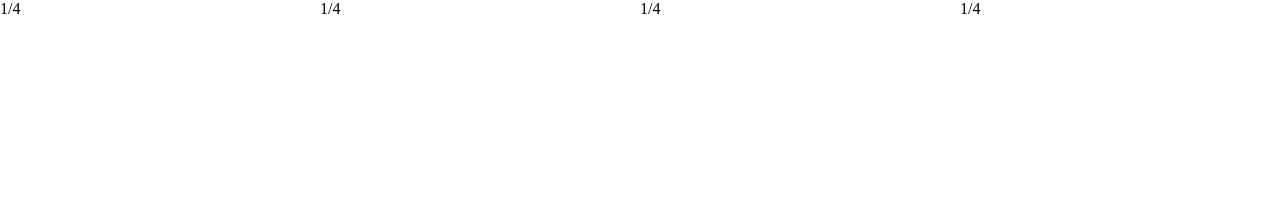
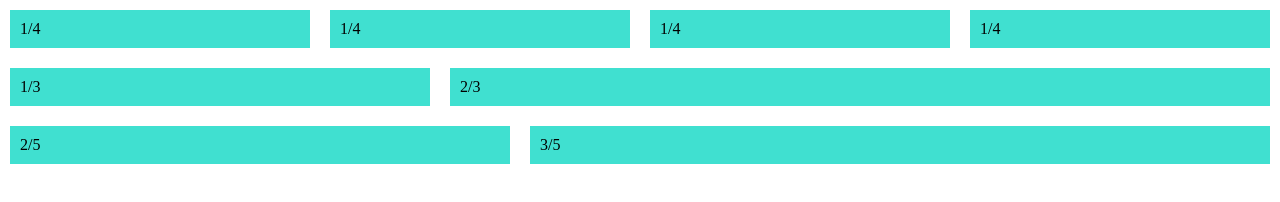
Before and after one commit to andrewp8/Coding_Dojo_WebFundamental, a plain HTML site: page flex-ible_columns/index.html in a window 1280 px wide. Drawn offline with Linux system fonts and the light colour scheme.

Commit message:
still don't how to remove the L & R padding w.o loosing the space btw each block

```diff
--- a/flex-ible_columns/index.html
+++ b/flex-ible_columns/index.html
@@ -14,5 +14,17 @@
       <div class="col">1/4</div>
       <div class="col">1/4</div>
   </div>
+
+  <div class="row">
+    <div class="col">1/3</div>
+    <div class="col-2">2/3</div>
+</div>
+
+<div class="row">
+  <div class="col-2">2/5</div>
+  <div class="col-3">3/5</div>
+</div>
+
+
 </body>
 </html>
--- a/flex-ible_columns/style.css
+++ b/flex-ible_columns/style.css
@@ -5,8 +5,26 @@
 
 .row{
   display: flex;
+  justify-content: space-between;
 }
 
 .col{
   flex: 1;
+  background-color: turquoise;
+  padding: 10px;
+  margin: 10px;
 }
+
+.col-2{
+  flex: 2;
+  background-color: turquoise;
+  padding: 10px;
+  margin: 10px;
+}
+
+.col-3{
+  flex: 3;
+  background-color: turquoise;
+  padding: 10px;
+  margin: 10px;
+}
```
